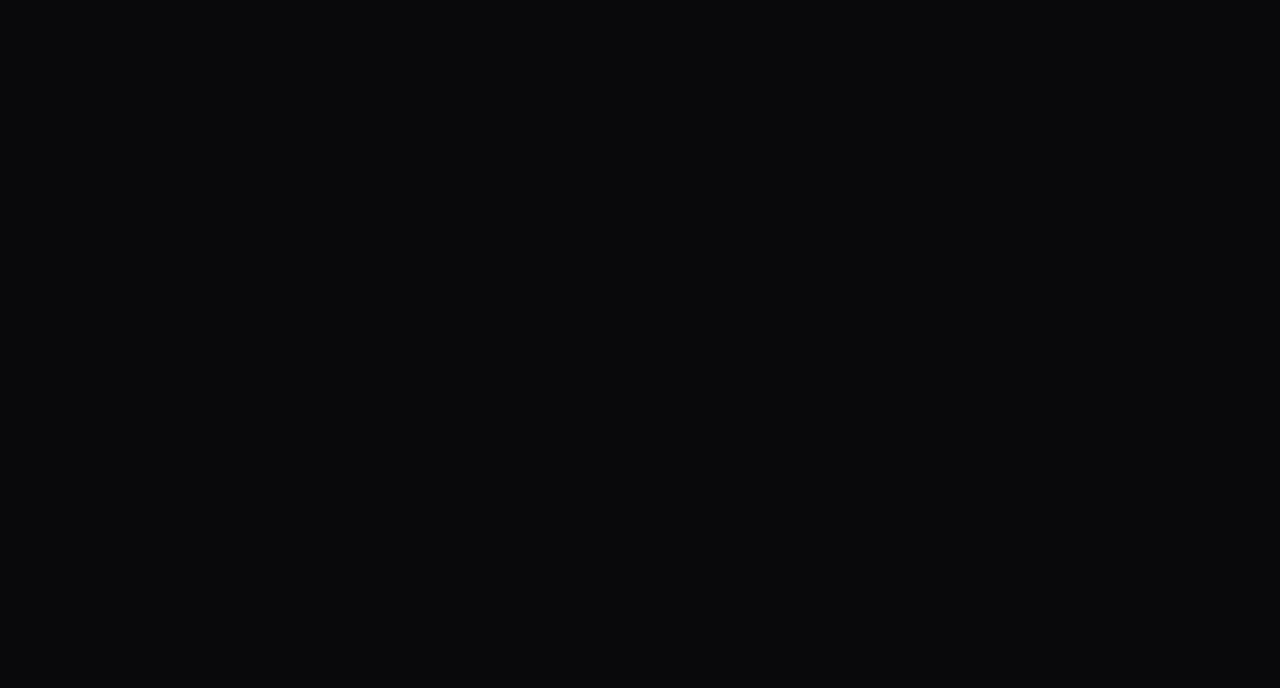
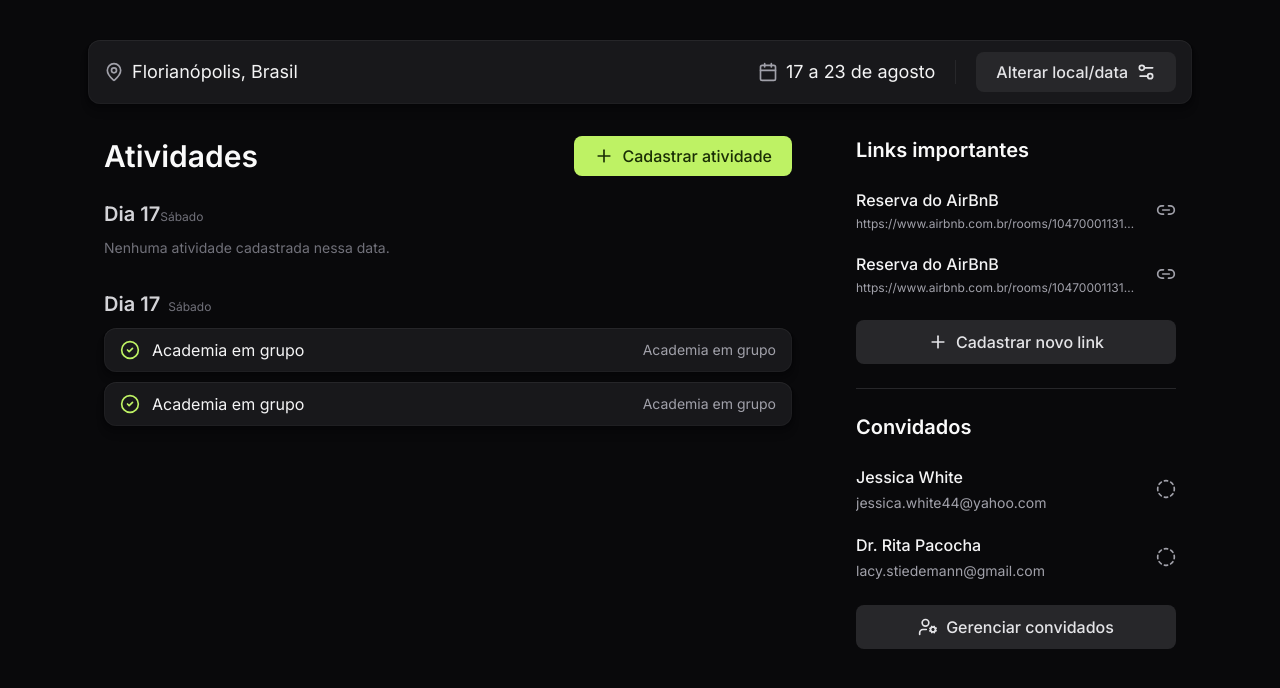
Before and after one commit to reciokaue/planner-frontend, a React (Vite) app: page /trip in a window 1280 px wide. Shown: the top 688 px of the page. Built offline with nearby package versions, Linux system fonts and the light colour scheme.

Commit message:
trip details html base

```diff
--- a/src/pages/create-trip/index.tsx
+++ b/src/pages/create-trip/index.tsx
@@ -1,4 +1,3 @@
-import { ArrowRight, UserRoundPlus } from 'lucide-react'
 import { FormEvent, useState } from 'react'
 import { useNavigate } from 'react-router-dom'
 
--- a/src/pages/trip-details/index.tsx
+++ b/src/pages/trip-details/index.tsx
@@ -1,3 +1,163 @@
+import {
+  Calendar,
+  CircleCheck,
+  CircleDashed,
+  Link2,
+  MapPin,
+  Plus,
+  Settings2,
+  UserCog,
+} from 'lucide-react'
+
 export function TripDetailsPage() {
-  return <div className="flex"></div>
+  return (
+    <div className="mx-auto flex max-w-6xl flex-col space-y-8 px-6 py-10">
+      <div className="flex h-16 items-center justify-between rounded-xl bg-zinc-900 px-4 shadow-shape">
+        <div className="flex items-center gap-2 text-lg text-zinc-100">
+          <MapPin className="size-5 text-zinc-400" /> Florianópolis, Brasil
+        </div>
+
+        <div className="flex items-center gap-5">
+          <div className="flex items-center gap-2 text-lg text-zinc-100">
+            <Calendar className="size-5 text-zinc-400" /> 17 a 23 de agosto
+          </div>
+          <div className="h-6 w-px bg-zinc-800" />
+
+          <button className="flex items-center gap-2 rounded-lg bg-zinc-800 px-5 py-2 font-medium text-zinc-200 hover:bg-zinc-700">
+            Alterar local/data
+            <Settings2 className="size-5" />
+          </button>
+        </div>
+      </div>
+
+      <main className="flex gap-16 px-4">
+        <div className="flex-1 space-y-6">
+          <header className="flex items-center justify-between">
+            <h2 className="text-3xl font-semibold">Atividades</h2>
+            <button className="flex items-center gap-2 rounded-lg bg-lime-300 px-5 py-2 font-medium text-lime-950 hover:bg-lime-400">
+              <Plus className="size-5" />
+              Cadastrar atividade
+            </button>
+          </header>
+
+          <div className="space-y-8">
+            <div className="space-y-2.5">
+              <div className="flex items-baseline">
+                <span className="text-xl font-semibold text-zinc-300">
+                  Dia 17
+                </span>
+                <span className="text-xs text-zinc-500">Sábado</span>
+              </div>
+              <p className="text-sm text-zinc-500">
+                Nenhuma atividade cadastrada nessa data.
+              </p>
+            </div>
+
+            <div className="space-y-2.5">
+              <div className="flex items-baseline gap-2">
+                <span className="text-xl font-semibold text-zinc-300">
+                  Dia 17
+                </span>
+                <span className="text-xs text-zinc-500">Sábado</span>
+              </div>
+              <div className="space-y-2.5">
+                <div className="flex items-center gap-3 rounded-xl bg-zinc-900 px-4 py-2.5 shadow-shape">
+                  <CircleCheck className="size-5 text-lime-300" />
+                  <span className="text-zinc-100">Academia em grupo</span>
+                  <span className="ml-auto text-sm text-zinc-400">
+                    Academia em grupo
+                  </span>
+                </div>
+
+                <div className="flex items-center gap-3 rounded-xl bg-zinc-900 px-4 py-2.5 shadow-shape">
+                  <CircleCheck className="size-5 text-lime-300" />
+                  <span className="text-zinc-100">Academia em grupo</span>
+                  <span className="ml-auto text-sm text-zinc-400">
+                    Academia em grupo
+                  </span>
+                </div>
+              </div>
+            </div>
+          </div>
+        </div>
+
+        <div className="w-80 space-y-6">
+          <header className="space-y-6">
+            <h2 className="text-xl font-semibold">Links importantes</h2>
+
+            <div className="space-y-5">
+              <div className="flex items-center justify-between gap-4">
+                <div className="5 space-y-1">
+                  <h3 className="font-medium text-zinc-100">
+                    Reserva do AirBnB
+                  </h3>
+                  <a
+                    href="#"
+                    className="block truncate text-xs text-zinc-400 hover:text-zinc-200"
+                  >
+                    https://www.airbnb.com.br/rooms/1047000113129389012380129
+                  </a>
+                </div>
+                <Link2 className="size-5 shrink-0 text-zinc-400" />
+              </div>
+
+              <div className="flex items-center justify-between gap-4">
+                <div className="5 space-y-1">
+                  <h3 className="font-medium text-zinc-100">
+                    Reserva do AirBnB
+                  </h3>
+                  <a
+                    href="#"
+                    className="block truncate text-xs text-zinc-400 hover:text-zinc-200"
+                  >
+                    https://www.airbnb.com.br/rooms/1047000113129389012380129
+                  </a>
+                </div>
+                <Link2 className="size-5 shrink-0 text-zinc-400" />
+              </div>
+            </div>
+
+            <button className="flex h-11 w-full items-center justify-center gap-2 rounded-lg bg-zinc-800 px-5 py-2 font-medium text-zinc-200 hover:bg-zinc-700">
+              <Plus className="size-5" />
+              Cadastrar novo link
+            </button>
+          </header>
+          <div className="h-px w-full bg-zinc-800" />
+
+          <aside className="space-y-6">
+            <h2 className="text-xl font-semibold">Convidados</h2>
+
+            <div className="space-y-5">
+              <div className="flex items-center justify-between gap-4">
+                <div className="5 space-y-1">
+                  <h3 className="font-medium text-zinc-100">Jessica White</h3>
+                  <span className="block truncate text-sm text-zinc-400">
+                    jessica.white44@yahoo.com
+                  </span>
+                </div>
+                <CircleDashed className="size-5 shrink-0 text-zinc-400" />
+              </div>
+
+              <div className="flex items-center justify-between gap-4">
+                <div className="5 space-y-1">
+                  <h3 className="font-medium text-zinc-100">
+                    Dr. Rita Pacocha
+                  </h3>
+                  <span className="block truncate text-sm text-zinc-400">
+                    lacy.stiedemann@gmail.com
+                  </span>
+                </div>
+                <CircleDashed className="size-5 shrink-0 text-zinc-400" />
+              </div>
+            </div>
+
+            <button className="flex h-11 w-full items-center justify-center gap-2 rounded-lg bg-zinc-800 px-5 py-2 font-medium text-zinc-200 hover:bg-zinc-700">
+              <UserCog className="size-5" />
+              Gerenciar convidados
+            </button>
+          </aside>
+        </div>
+      </main>
+    </div>
+  )
 }
```
